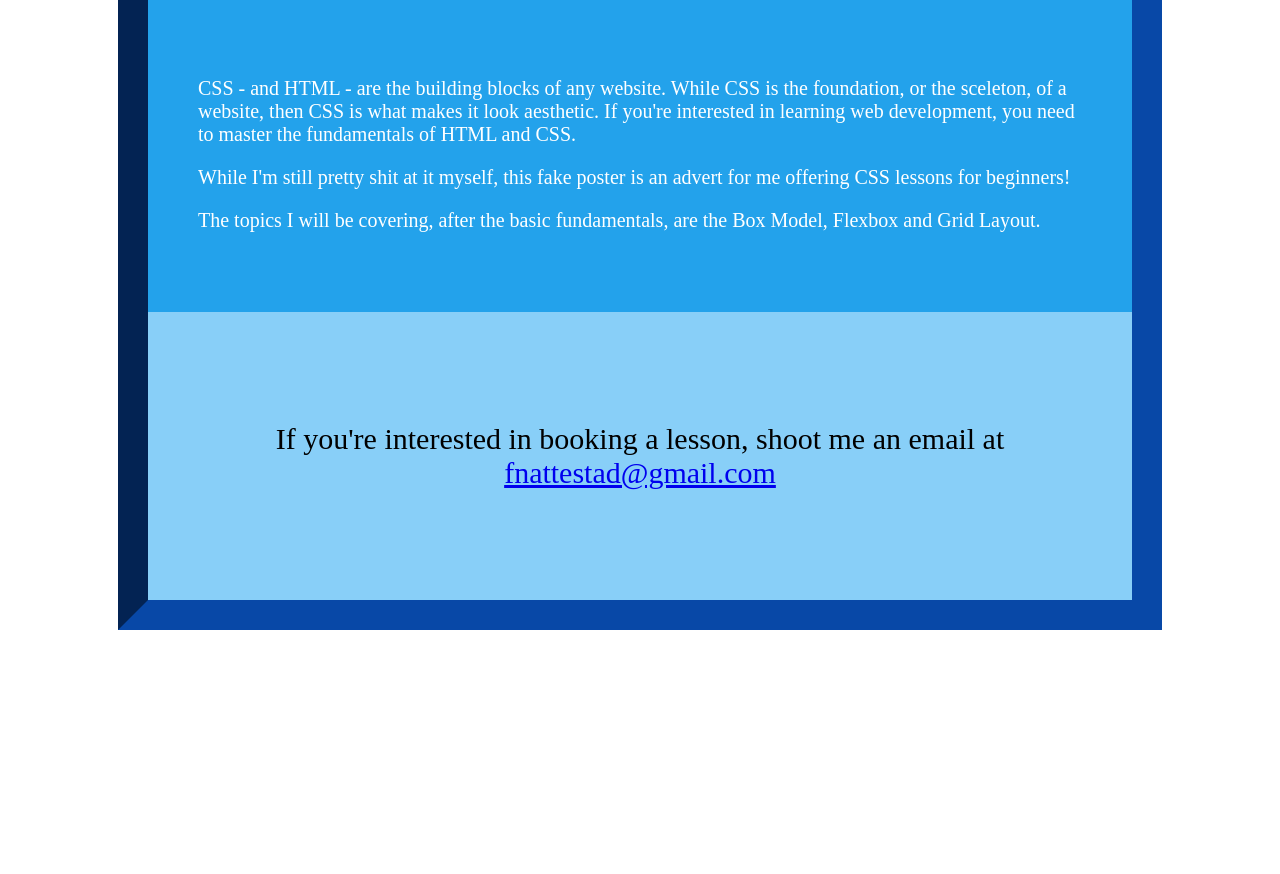
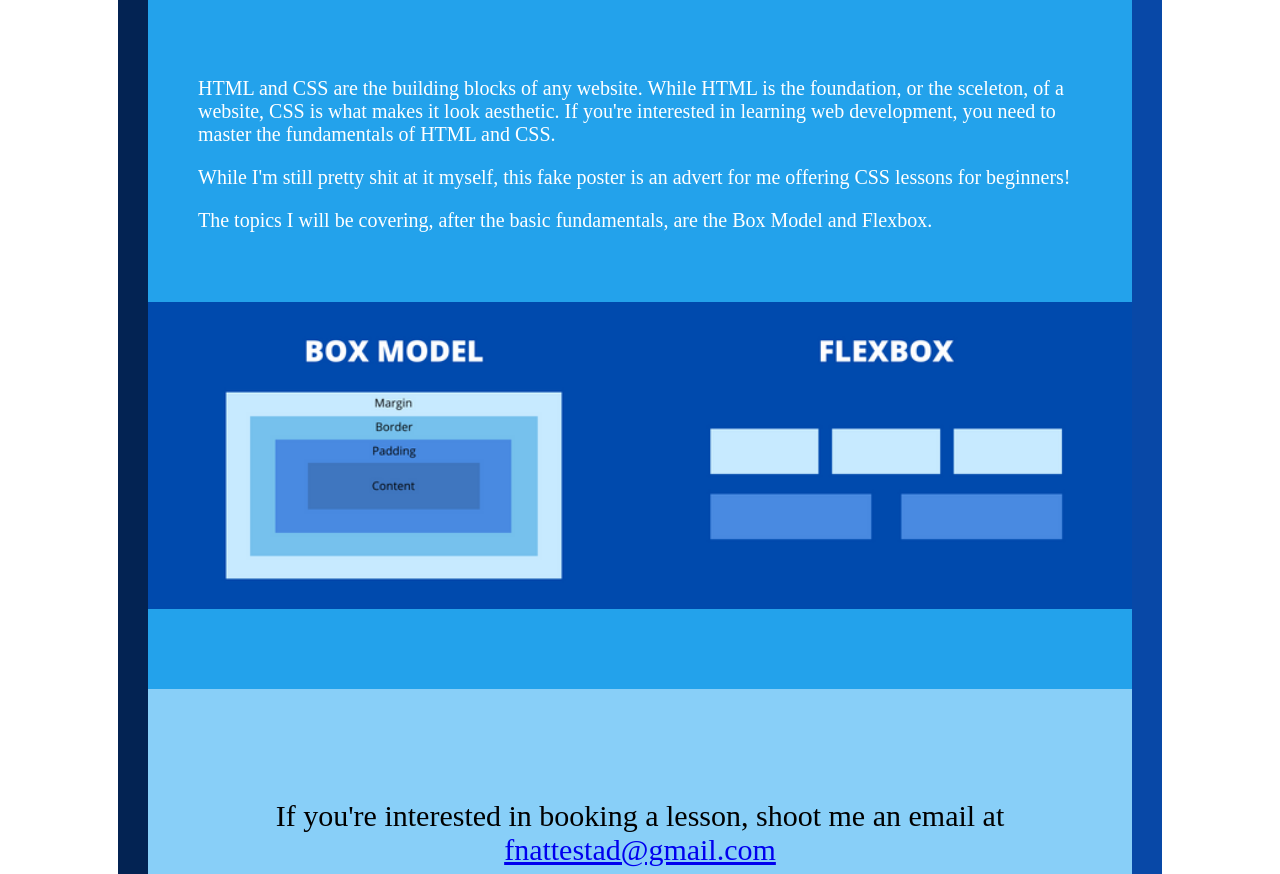
Before and after one commit to fruimundur/module1g2, a plain HTML site: page index.html in a window 1280 px wide. Shown: the part 986-1860 px from the top of the page. Before the commit the page ends 1676 px from the top, so only its background shows below. Drawn offline with Linux system fonts and the light colour scheme.

Commit message:
made final changes to the project

```diff
--- a/index.html
+++ b/index.html
@@ -10,8 +10,10 @@
     <link href="https://fonts.googleapis.com/css2?family=Russo+One&display=swap" rel="stylesheet">
     <title>Module 1, Guide 2</title>
 </head>
+
 <body>
-  <div id="postershape">
+<div id="postershape">
+
     <header>
         <h1>Want to learn CSS? Look no further!</h1>
         <h2>Sign up for private CSS lessons!</h2>
@@ -22,17 +24,26 @@
    </div>
 
     <main>
+
         <section>
-            <p>CSS - and HTML - are the building blocks of any website. While CSS is the foundation, or the sceleton, of a website, then CSS is what
+            <p>HTML and CSS are the building blocks of any website. While HTML is the foundation, or the sceleton, of a website, CSS is what
                makes it look aesthetic. If you're interested in learning web development, you need to master the fundamentals of HTML and CSS.</p>
             <p>While I'm still pretty shit at it myself, this fake poster is an advert for me offering CSS lessons for beginners!</p>
-            <p>The topics I will be covering, after the basic fundamentals, are the Box Model, Flexbox and Grid Layout.</p>
+            <p>The topics I will be covering, after the basic fundamentals, are the Box Model and Flexbox.</p>
         </section>
+
+        <div class="flex-container">
+            <img src="img/boxmodel.png" alt="box model image" class="flex-container__responsive2">
+            <img src="img/flexbox.png" alt="flexbox image" class="flex-container__responsive2">
+        </div>
+
     </main>
 
     <footer>
         <p id="footer-text">If you're interested in booking a lesson, shoot me an email at <a href="mailto:fnattestad@gmail.com">fnattestad@gmail.com</a></p>
     </footer>
-  </div>
+
+</div>
 </body>
+
 </html>
--- a/styles.css
+++ b/styles.css
@@ -10,6 +10,9 @@ body {
     border: 30px inset rgb(8, 72, 167);
     font-size: 20px;
 }
+
+
+/***** HEADER *****/
 
 h1 {
    color: #ffffff;
@@ -39,11 +42,29 @@ h2 {
     height: auto;
 }
 
+
+/***** MAIN *****/
+
 p {
     color: #ffffff;
     padding-left: 50px;
     padding-right: 50px;
 }
+
+.flex-container {
+    display: flex;
+    justify-content: space-around;
+    padding-top: 50px;
+}
+
+.flex-container__responsive2 {
+    width: 100%;
+    max-width: 500px;
+    height: auto;
+}
+
+
+/***** FOOTER *****/
 
 footer {
     background: rgb(136, 207, 248);
```
Also changed, not shown: img/boxmodel.png (added), img/csslogo.svg.png (deleted), img/flexbox.png (added), 2 other files.
